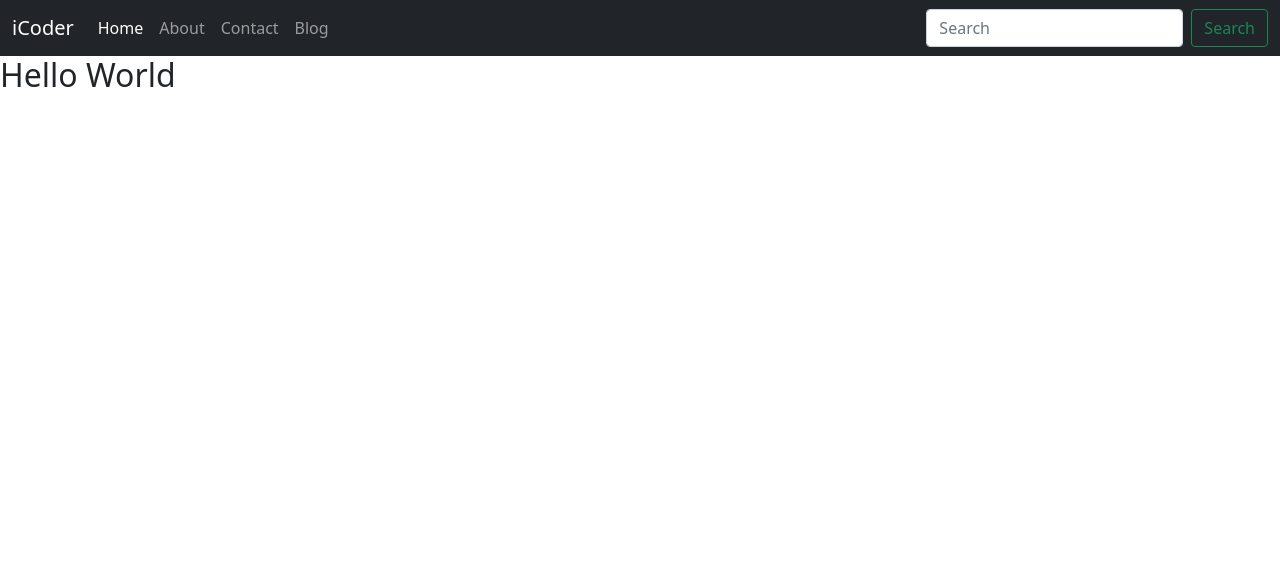
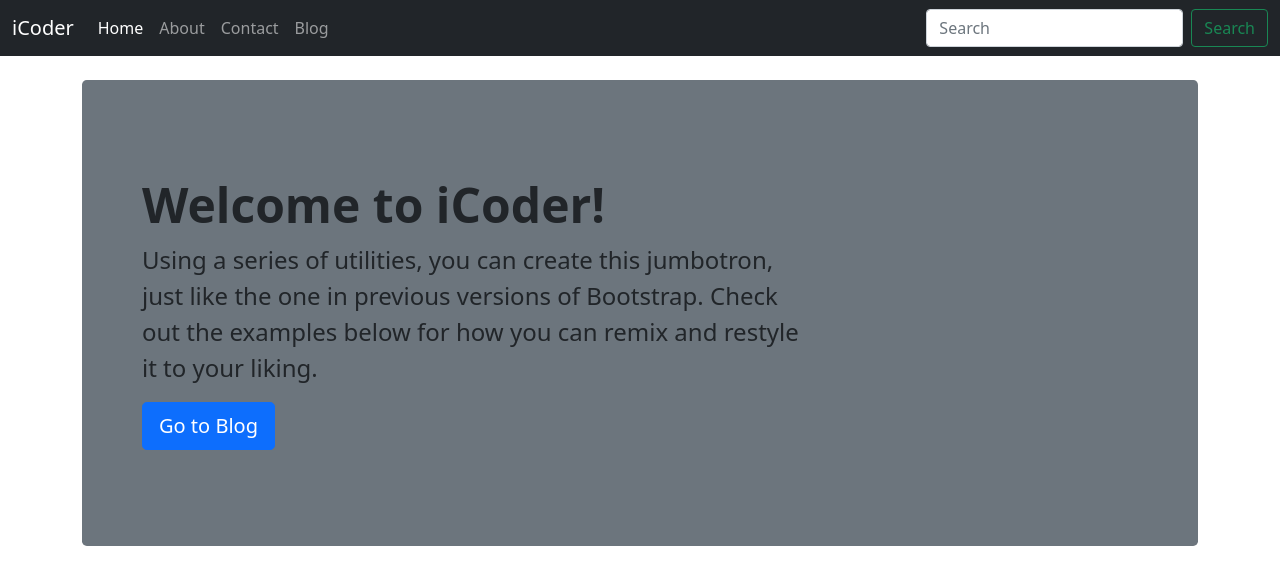
Before and after one commit to Aryan-ki-codepanti/django-blog, a Django app: page / in a window 1280 px wide. Shown: the top 585 px of the page. Run offline with Django 3.2, Linux system fonts and the light colour scheme.

Commit message:
Made navbar dynamic and added jumbotron on landing

```diff
--- a/templates/base.html
+++ b/templates/base.html
@@ -38,20 +38,20 @@
                         <ul class="navbar-nav me-auto mb-2 mb-lg-0">
                             <li class="nav-item">
                                 <a
-                                    class="nav-link active"
+                                    class="nav-link {% block home %}{% endblock home %}"
                                     aria-current="page"
                                     href="{% url 'Home' %}"
                                     >Home</a
                                 >
                             </li>
                             <li class="nav-item">
-                                <a class="nav-link" href="{% url 'About' %}">About</a>
+                                <a class="nav-link {% block about %}{% endblock about %}" href="{% url 'About' %}">About</a>
                             </li>
                             <li class="nav-item">
-                                <a class="nav-link" href="{% url 'Contact' %}">Contact</a>
+                                <a class="nav-link {% block contact %}{% endblock contact %}" href="{% url 'Contact' %}">Contact</a>
                             </li>
                             <li class="nav-item">
-                                <a class="nav-link" href="{% url 'BlogHome' %}">Blog</a>
+                                <a class="nav-link {% block blog %}{% endblock blog %}" href="{% url 'BlogHome' %}">Blog</a>
                             </li>
                         </ul>
                         <form class="d-flex">
--- a/templates/base/about.html
+++ b/templates/base/about.html
@@ -3,6 +3,8 @@
 {% block title %}
     About | iCoder
 {% endblock title %}
+{% block about %} active {% endblock about %}
+
 
 {% block content %}
     <h2> Hello About </h2>
--- a/templates/base/contact.html
+++ b/templates/base/contact.html
@@ -1,6 +1,7 @@
 {% extends 'base.html' %}
 
 {% block title %} Contact | iCoder {% endblock title %}
+{% block contact %} active {% endblock contact %}
 
 {% block content %}
 <div class="container my-5">
--- a/templates/base/home.html
+++ b/templates/base/home.html
@@ -4,6 +4,16 @@
     Home | iCoder
 {% endblock title %}
 
+{% block home %} active {% endblock home %}
+
 {% block content %}
-    <h2> Hello World </h2>
+    <div class="container my-4">
+        <div class="p-5 mb-4 bg-secondary rounded-3">
+            <div class="container-fluid py-5">
+                <h1 class="display-5 fw-bold">Welcome to iCoder!</h1>
+                <p class="col-md-8 fs-4">Using a series of utilities, you can create this jumbotron, just like the one in previous versions of Bootstrap. Check out the examples below for how you can remix and restyle it to your liking.</p>
+                <a class="btn btn-primary btn-lg" type="button" href="{% url 'BlogHome' %}">Go to Blog</a>
+            </div>
+        </div>
+    </div>
 {% endblock content %}
--- a/templates/blog/blogHome.html
+++ b/templates/blog/blogHome.html
@@ -3,6 +3,8 @@
 {% block title %}
     BlogHome | iCoder
 {% endblock title %}
+{% block blog %} active {% endblock blog %}
+
 
 {% block content %}
     <h2> Hello Blog Home </h2>
```
